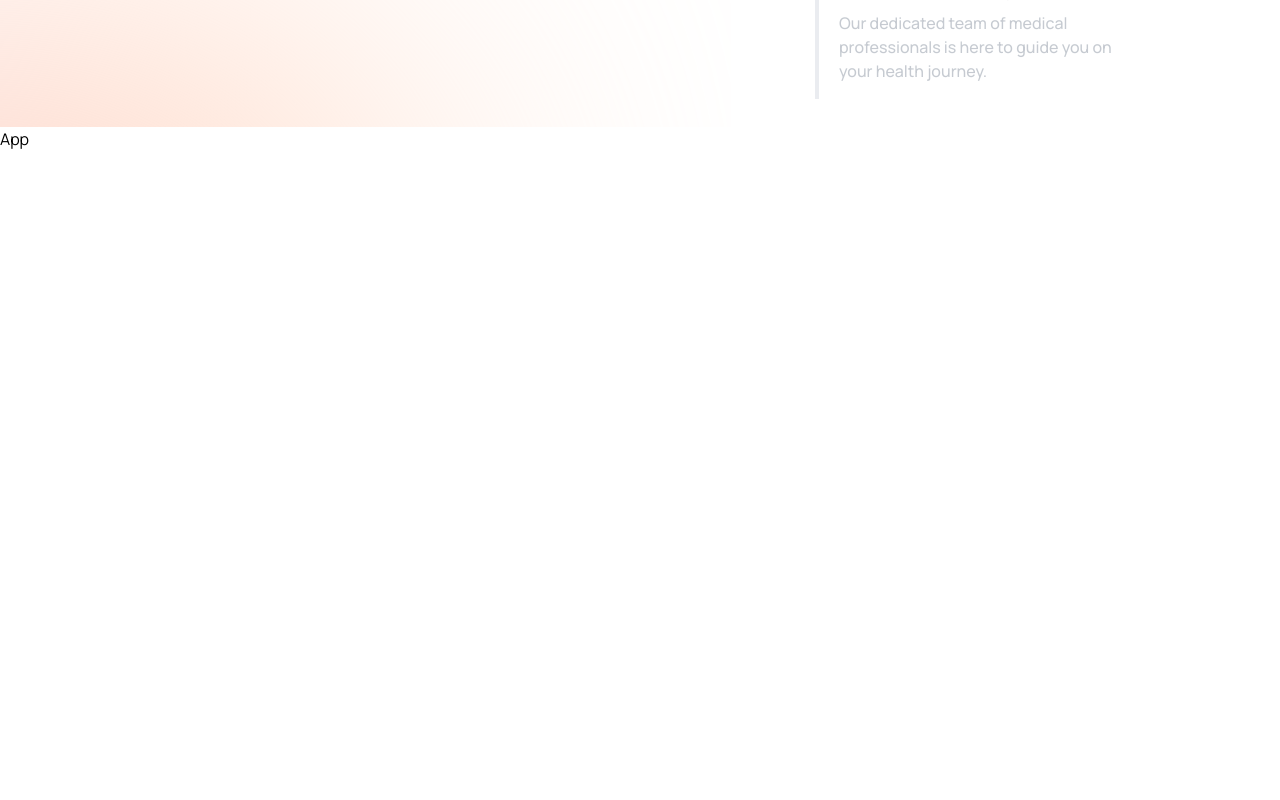
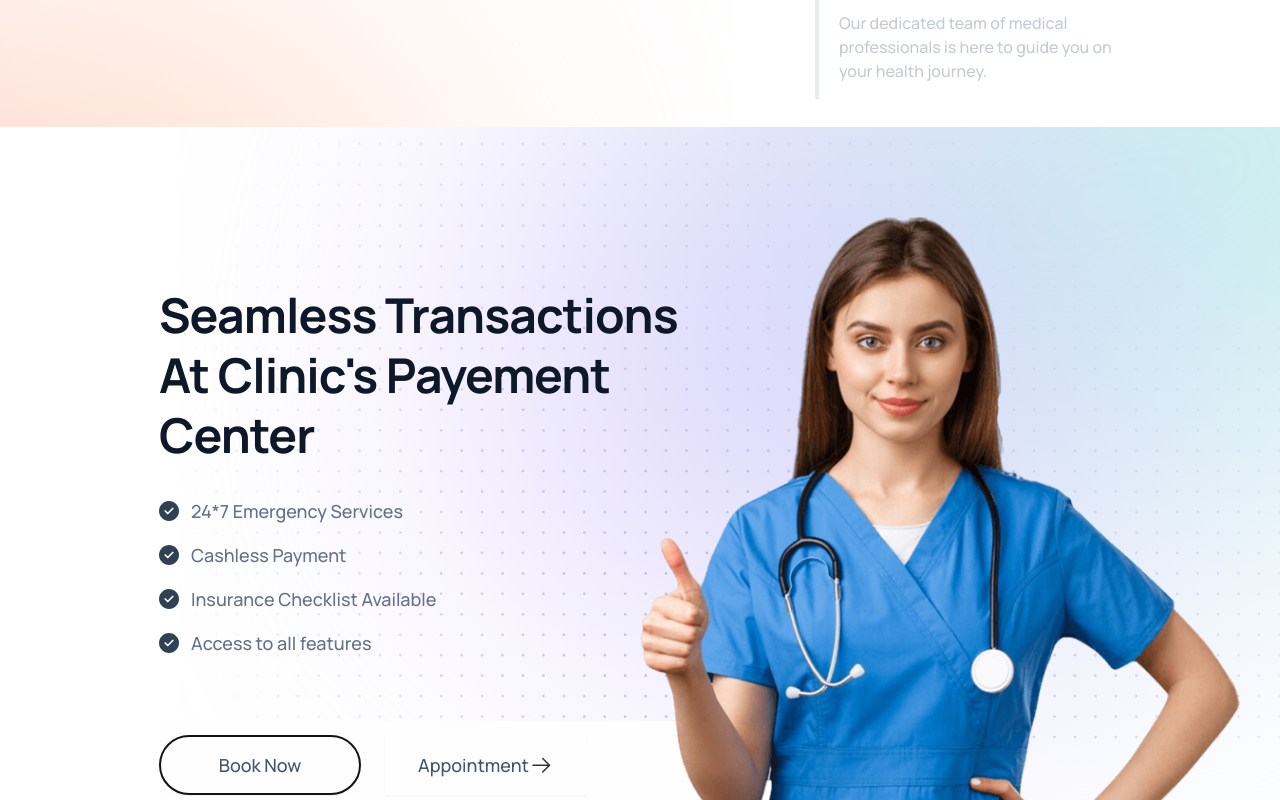
Before and after one commit to AbayTesfaye/Mediprime, a React (Vite) app: page / in a window 1280 px wide. Shown: the part 4020-4820 px from the top of the page. Before the commit the page ends 4171 px from the top, so only its background shows below. Built offline with nearby package versions, Linux system fonts and the light colour scheme.

Commit message:
Done for second cta component with farmer motion animation

```diff
--- a/src/components/second-cta.tsx
+++ b/src/components/second-cta.tsx
@@ -1,11 +1,149 @@
-
+import dotBg from "../assets/dot-bg.svg";
+import ctaGradient from "../assets/cta-gradient.svg";
+import arrow from "../assets/arrow.svg";
+import checkmark from "../assets/checkmark.svg";
+import women from "../assets/banner-women.png";
+import { motion } from "framer-motion";
 
 const SecondCTA = () => {
   return (
     <section
       id="get-app"
+      className="relative w-full overflow-hidden px-6 py-10 md:px-10 md:py-[127px] xl:px-[159px]"
     >
-      App
+      {/* Dot and Gradients */}
+      <img src={dotBg} alt="" className="absolute top-0 -z-20 w-full" />
+      <img
+        src={ctaGradient}
+        alt=""
+        className="absolute right-0 top-0 -z-[12]"
+      />
+      {/* Dot and Gradients */}
+
+      {/* Bottom Gradients */}
+      <div className="absolute bottom-[-540px] -z-[9] h-[772px] w-full bg-[#fffeff] md:w-[785px]" />
+      {/* Bottom Gradients */}
+
+      <div className="z-10 w-full py-[31px] md:w-[576px] 3xl:mx-auto 3xl:w-[1200px]">
+        <motion.h2
+          initial={{ opacity: 0, y: 50 }}
+          whileInView={{
+            opacity: 1,
+            y: 0,
+            transition: {
+              duration: 0.8,
+              ease: [0.44, 0, 0, 1],
+            },
+          }}
+          viewport={{
+            amount: "50%",
+            once: true,
+          }}
+          className="text-4xl font-bold leading-tight tracking-[-0.96px] text-[#0E1829] md:w-[576px] md:text-[48px] md:leading-[60px]"
+        >
+          Seamless Transactions At Clinic's Payement Center
+        </motion.h2>
+        {/* List Items */}
+        <motion.ul
+          initial={{ opacity: 0, y: 50 }}
+          whileInView={{
+            opacity: 1,
+            y: 0,
+            transition: {
+              duration: 0.8,
+              delay: 0.2,
+              ease: [0.44, 0, 0, 1],
+            },
+          }}
+          viewport={{
+            amount: "50%",
+            once: true,
+          }}
+          className="mt-8 max-w-md list-inside space-y-4 text-base font-medium leading-7 text-[#647187] md:text-[18px]"
+        >
+          <li className="flex items-center">
+            <img
+              src={checkmark}
+              alt=""
+              className="me-3 h-5 w-5 flex-shrink-0"
+            />
+            24*7 Emergency Services
+          </li>
+          <li className="flex items-center">
+            <img
+              src={checkmark}
+              alt=""
+              className="me-3 h-5 w-5 flex-shrink-0"
+            />
+            Cashless Payment
+          </li>
+          <li className="flex items-center">
+            <img
+              src={checkmark}
+              alt=""
+              className="me-3 h-5 w-5 flex-shrink-0"
+            />
+            Insurance Checklist Available
+          </li>
+          <li className="flex items-center">
+            <img
+              src={checkmark}
+              alt=""
+              className="me-3 h-5 w-5 flex-shrink-0"
+            />
+            Access to all features
+          </li>
+        </motion.ul>
+        {/* List Items */}
+
+        {/* Buttons */}
+        <motion.div
+          initial={{ opacity: 0, y: 50 }}
+          whileInView={{
+            opacity: 1,
+            y: 0,
+            transition: {
+              duration: 0.8,
+              delay: 0.4,
+              ease: [0.44, 0, 0, 1],
+            },
+          }}
+          viewport={{
+            amount: "50%",
+            once: true,
+          }}
+          className="z-30 mt-12 flex gap-6 md:mt-[78px]"
+        >
+          <button className="flex relative h-[56px] w-[180px] items-center justify-center rounded-full border-2 border-[#131316] group overflow-hidden text-base font-medium leading-[28px] text-[#445568] shadow-[0_1px_2px_0_rgba(14,24,41,0.05)] md:h-[60px] md:w-[202px] md:text-[18px]">
+            <div className="absolute -left-1 bottom-0 right-0 !mx-auto -z-10 h-[0px] w-[207px] bg-violet-900 rounded-full group-hover:h-[59px] transition-all duration-300" />
+            <span className="group-hover:text-white z-20">Book Now</span>
+          </button>
+          <button className="flex relative h-[56px] w-[180px] items-center justify-center group overflow-hidden text-base font-medium leading-[28px] text-[#445568] shadow-[0_1px_2px_0_rgba(14,24,41,0.05)] md:h-[60px] md:w-[202px] md:text-[18px] hover:underline underline-offset-8">
+            <span>Appointment</span>
+            <img src={arrow} alt="arrow" />
+          </button>
+        </motion.div>
+        {/* Buttons */}
+      </div>
+      <motion.img
+        initial={{ opacity: 0, y: 50 }}
+        whileInView={{
+          opacity: 1,
+          y: 0,
+          transition: {
+            duration: 0.8,
+            delay: 0.4,
+            ease: [0.44, 0, 0, 1],
+          },
+        }}
+        viewport={{
+          amount: "50%",
+          once: true,
+        }}
+        src={women}
+        alt=""
+        className="absolute bottom-0 left-[550px] z-10 mx-auto hidden w-[600px] md:block xl:left-[600px] xl:right-0"
+      />
     </section>
   );
 };
```
